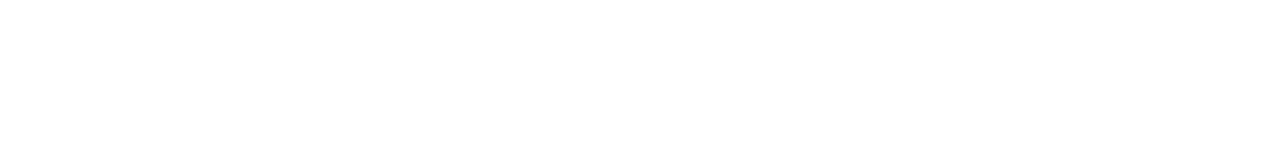
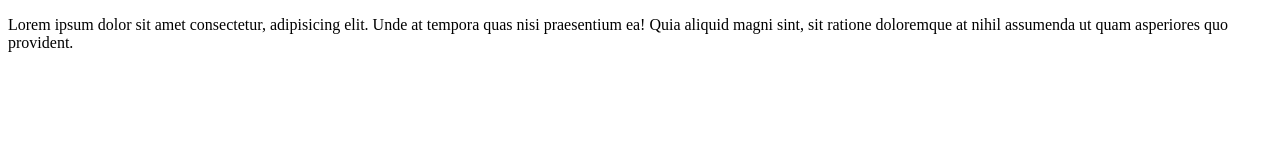
Before and after one commit to VictorCostaDev/learningGit, a plain HTML site: page index.html in a window 1280 px wide. Drawn offline with Linux system fonts and the light colour scheme.

Commit message:
Adicionado texto no body

```diff
--- a/index.html
+++ b/index.html
@@ -3,9 +3,9 @@
 <head>
     <meta charset="UTF-8">
     <meta name="viewport" content="width=device-width, initial-scale=1.0">
-    <title>Document</title>
+    <title>Git e Github</title>
 </head>
 <body>
-
+    <p>Lorem ipsum dolor sit amet consectetur, adipisicing elit. Unde at tempora quas nisi praesentium ea! Quia aliquid magni sint, sit ratione doloremque at nihil assumenda ut quam asperiores quo provident.</p>
 </body>
 </html>
```
